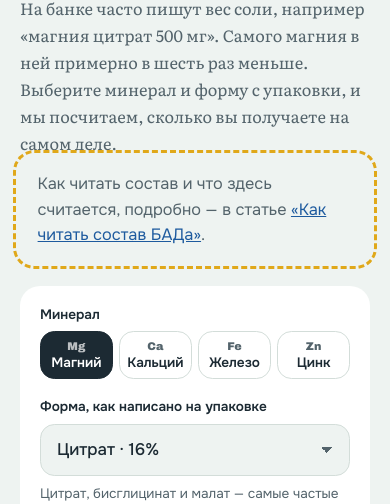
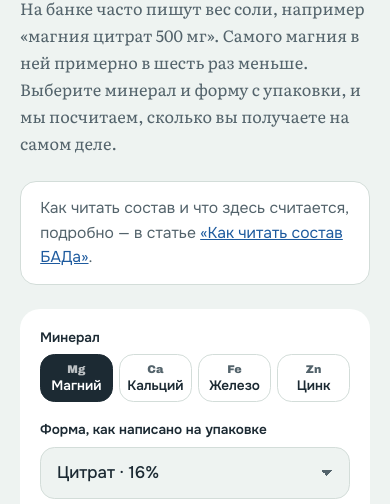
Before and after one commit to AppLb/phealth, an Eleventy site: page src/calculator/index.njk in a window 390 px wide. Shown: the part 327-831 px from the top of the page. Built offline with nearby package versions, Linux system fonts and the light colour scheme; Eleventy itself is replaced by a stand-in of ours; files that its build step writes are made by us from their sources; a web font is replaced by a local one.

Commit message:
Калькулятор: ссылка на статью в рамке как у блоков сайта, по центру на компьютере; на телефоне рамка больше не наезжает на вступление
Co-Authored-By: Claude Opus 5.5 <noreply@anthropic.com>
Claude-Session: https://claude.ai/code/session_01J8rjFQFL4KfTUxbt3d8kqo

```diff
--- a/src/calculator/index.njk
+++ b/src/calculator/index.njk
@@ -66,11 +66,12 @@ select:focus,.num input:focus{outline:3px solid var(--accent);outline-offset:1px
 .tip{font:400 .92rem/1.5 var(--ui);color:var(--muted);margin:0}
 .tip b{color:var(--ink);font-weight:600}
 
-/* Ссылка на статью в жёлтой пунктирной рамке: на компьютере после калькулятора, на телефоне под вступлением */
-.artlink{max-width:44rem;box-sizing:border-box;margin:2rem 0 0;padding:.9rem 1.1rem;border-radius:.9rem;outline:3px dashed var(--l2);outline-offset:4px;font:400 1rem/1.55 var(--ui);color:var(--muted)}
+/* Ссылка на статью в рамке, как у блоков сайта: на компьютере по центру после калькулятора, на телефоне под вступлением */
+.artlink{max-width:44rem;box-sizing:border-box;margin:2rem auto 0;padding:.9rem 1.2rem;border-radius:1rem;border:1.5px solid var(--line);background:var(--paper);font:400 1rem/1.55 var(--ui);color:var(--muted);text-align:center}
 .artlink-top{display:none}
 @media (max-width:860px){
-  .artlink-top{display:block;margin:1.5rem 4px 0}
+  .artlink-top{display:block;text-align:left}
+  .intro p.artlink-top{margin:1.5rem 0 0;font-size:.98rem}
   .artlink-after{display:none}
 }
 /* Таблица форм */
```
